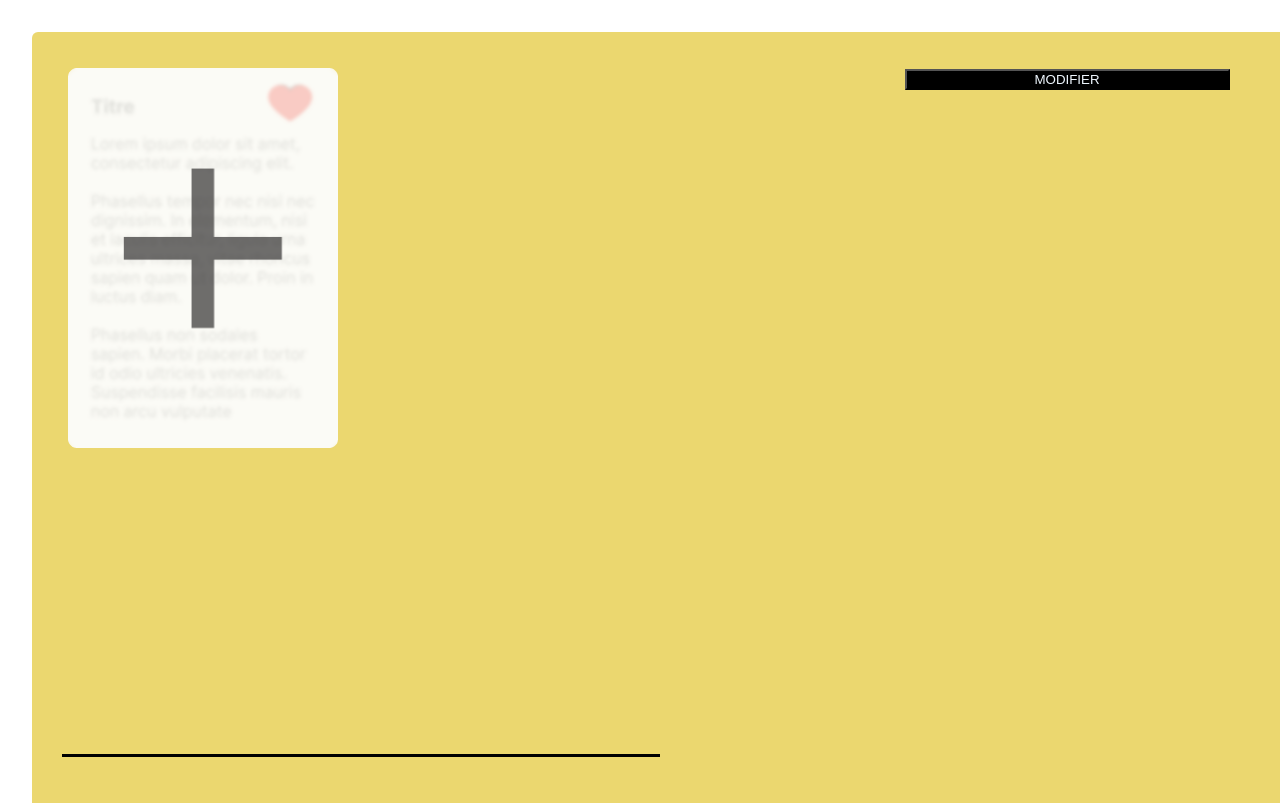
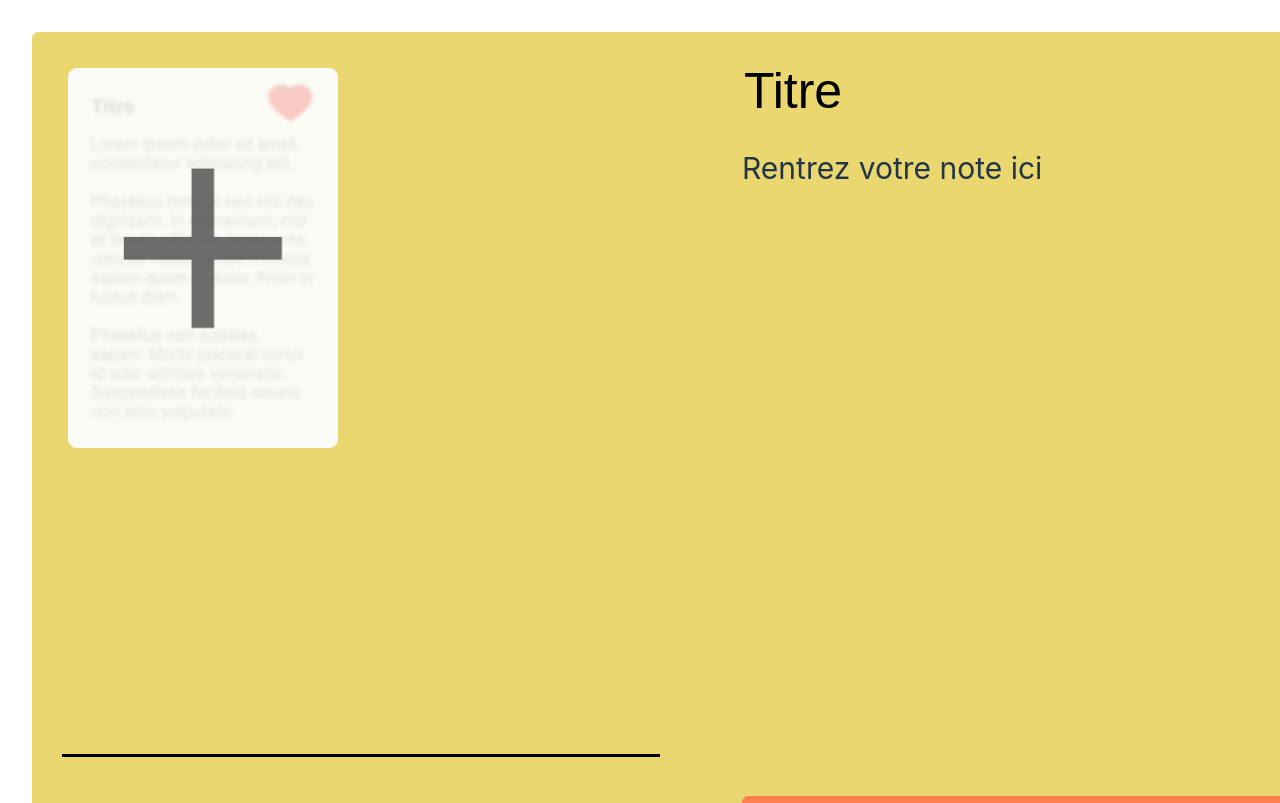
Before and after one commit to sodrar/app-note-adrar, a React (Vite) app: page / in a window 1280 px wide. Shown: the top 803 px of the page. Built offline with nearby package versions, Linux system fonts and the light colour scheme.

Commit message:
Bug correction : the modification button does't display when there is no note object in props

```diff
--- a/src/App.jsx
+++ b/src/App.jsx
@@ -8,7 +8,7 @@ function App() {
 
   const [myNotes, setMyNotes] = useState([]);
 
-  const [current, setCurrent] = useState(1);
+  const [current, setCurrent] = useState(-1);
 
   const handleSelect = (note) => {
     setCurrent(note)
@@ -25,7 +25,7 @@ function App() {
       liked: false,
       date: new Date()
     }])
-    setCurrent(1)
+    setCurrent(-1)
   }
 
 
--- a/src/components/Display/Display.jsx
+++ b/src/components/Display/Display.jsx
@@ -4,6 +4,7 @@ import './Display.css';
 import { DisplayModif } from '../DisplayModif/DisplayModif';
 
 export function Display({ current }) {
+    console.log(current)
 
     const [onModif, setOnModif] = useState(false)
     const handleModif = () => {
@@ -12,7 +13,7 @@ export function Display({ current }) {
 
     return (
         <>
-            {onModif ? <DisplayModif /> : <DisplayNote handleModif={handleModif} current={current} />}
+            {onModif && Object.keys(current).length > 0 ? <DisplayModif /> : <DisplayNote handleModif={handleModif} current={current} />}
         </>
     )
 }
```
